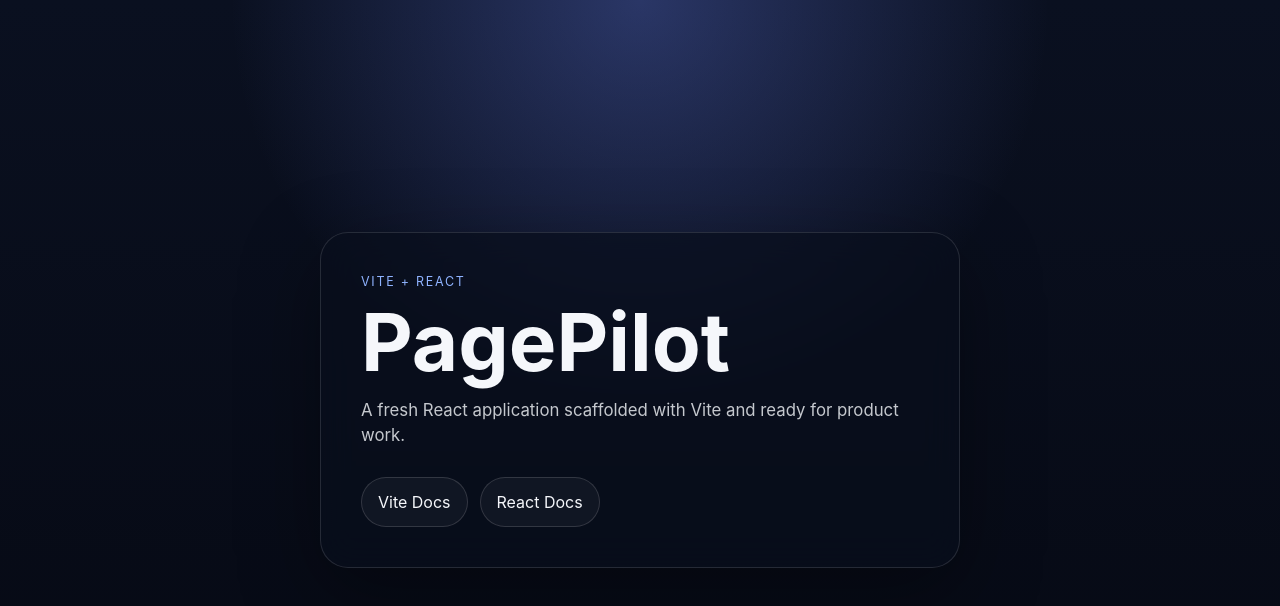
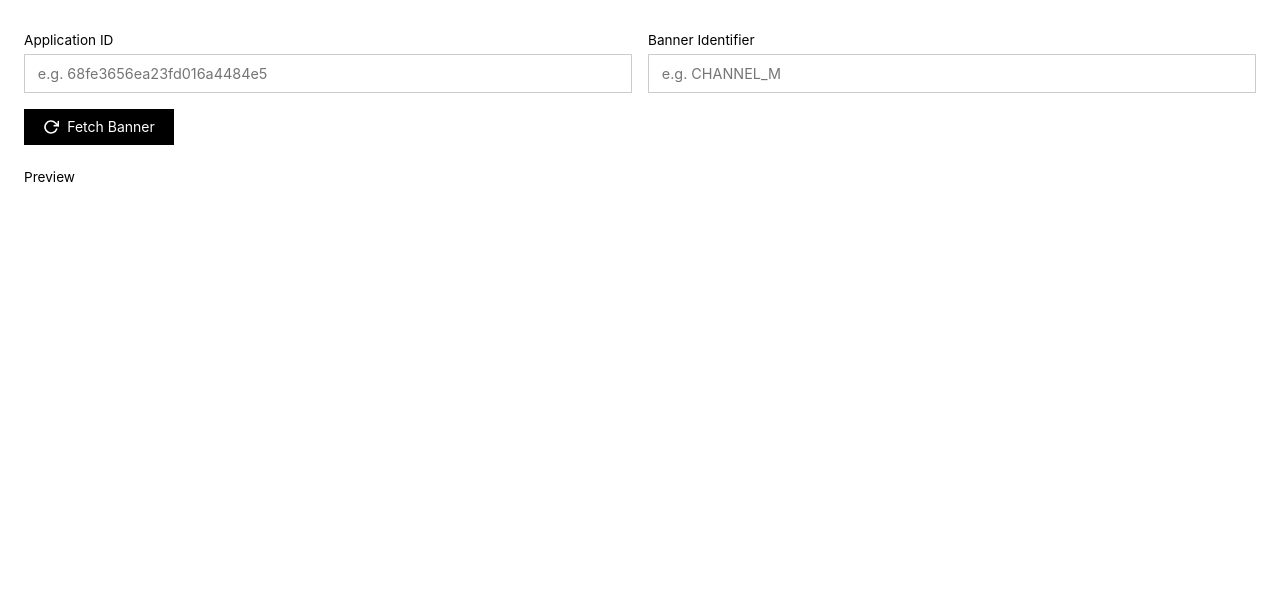
Before and after one commit to FAB-Builder/pagepilot-vanilla-react-app, a React (Vite) app: page / in a window 1280 px wide. Shown: the top 606 px of the page. Built offline with nearby package versions, Linux system fonts and the light colour scheme.

Commit message:
Inital banner fetch logic

```diff
--- a/package.json
+++ b/package.json
@@ -10,6 +10,7 @@
     "deploy": "npm run build"
   },
   "dependencies": {
+    "ahdjs": "^0.0.188",
     "react": "^18.3.1",
     "react-dom": "^18.3.1"
   },
--- a/src/App.jsx
+++ b/src/App.jsx
@@ -1,23 +1,128 @@
+import { useEffect, useRef, useState } from "react";
+import AHDjs from "ahdjs";
+
+const defaultBannerIdentifier = "";
+const defaultApplicationId = "";
+
 function App() {
+  const ahdJSRef = useRef(null);
+  const bannerContainerRef = useRef(null);
+  const [applicationIdInput, setApplicationIdInput] =
+    useState(defaultApplicationId);
+  const [identifierInput, setIdentifierInput] = useState(
+    defaultBannerIdentifier,
+  );
+  const [activeIdentifier, setActiveIdentifier] = useState(
+    defaultBannerIdentifier,
+  );
+
+
+  const createAHDjs = (applicationId) => {
+    ahdJSRef.current = AHDjs(undefined, {
+      applicationId,
+      apiHost: "https://pagepilot.fabbuilder.com",
+      visitorId: "visitor-id",
+      showProgressbar: false,
+    });
+    return ahdJSRef.current;
+  };
+
+  const renderBanner = async (identifier, applicationId) => {
+    const nextIdentifier = identifier.trim();
+    const nextApplicationId = applicationId.trim();
+
+    if (!nextIdentifier) {
+        return;
+    }
+    if (!nextApplicationId) {
+      return;
+    }
+
+    setActiveIdentifier(nextIdentifier);
+
+    const ahdJS = createAHDjs(nextApplicationId);
+    await ahdJS.initializeSiteMap(false);
+
+    await ahdJS.renderAppBanner(nextIdentifier, true);
+  };
+
+  useEffect(() => {
+    void renderBanner(defaultBannerIdentifier, defaultApplicationId);
+  }, []);
+
+  const handleFetchBanner = (event) => {
+    event.preventDefault();
+    void renderBanner(identifierInput, applicationIdInput);
+  };
+
   return (
-    <main className="app-shell">
-      <section className="hero-card">
-        <p className="eyebrow">Vite + React</p>
-        <h1>PagePilot</h1>
-        <p className="lede">
-          A fresh React application scaffolded with Vite and ready for product work.
-        </p>
-        <div className="actions">
-          <a href="https://vitejs.dev" target="_blank" rel="noreferrer">
-            Vite Docs
-          </a>
-          <a href="https://react.dev" target="_blank" rel="noreferrer">
-            React Docs
-          </a>
+    <main className="app">
+      <div className="page-wrapper">
+        <div className="card">
+          <form className="banner-form" onSubmit={handleFetchBanner}>
+            <div className="form-row">
+              <div className="field">
+                <label htmlFor="application-id">Application ID</label>
+                <input
+                  id="application-id"
+                  type="text"
+                  value={applicationIdInput}
+                  onChange={(event) =>
+                    setApplicationIdInput(event.target.value)
+                  }
+                  placeholder="e.g. 68fe3656ea23fd016a4484e5"
+                  autoComplete="off"
+                  spellCheck={false}
+                />
+              </div>
+              <div className="field">
+                <label htmlFor="banner-identifier">Banner Identifier</label>
+                <input
+                  id="banner-identifier"
+                  type="text"
+                  value={identifierInput}
+                  onChange={(event) => setIdentifierInput(event.target.value)}
+                  placeholder="e.g. CHANNEL_M"
+                  autoComplete="off"
+                  spellCheck={false}
+                />
+              </div>
+            </div>
+            <div className="form-footer">
+              <button type="submit" className="fetch-btn">
+                <svg
+                  width="16"
+                  height="16"
+                  viewBox="0 0 24 24"
+                  fill="none"
+                  stroke="currentColor"
+                  strokeWidth="2.5"
+                  strokeLinecap="round"
+                  strokeLinejoin="round"
+                >
+                  <polyline points="23 4 23 10 17 10" />
+                  <path d="M20.49 15a9 9 0 1 1-2.12-9.36L23 10" />
+                </svg>
+                Fetch Banner
+              </button>
+            </div>
+          </form>
         </div>
-      </section>
+
+        <div className="preview-section">
+          <div className="preview-label">
+            <span>Preview</span>
+            {activeIdentifier && (
+              <span className="preview-badge">{activeIdentifier}</span>
+            )}
+          </div>
+          <div className="preview-card">
+            <div id={activeIdentifier} ref={bannerContainerRef} />
+          </div>
+        </div>
+      </div>
     </main>
-  )
+  );
 }
 
-export default App
+export default App;
--- a/src/index.css
+++ b/src/index.css
@@ -1,92 +1,104 @@
-:root {
-  font-family: Inter, system-ui, -apple-system, BlinkMacSystemFont, 'Segoe UI', sans-serif;
-  line-height: 1.5;
-  font-weight: 400;
-  color: #f5f7fb;
-  background:
-    radial-gradient(circle at top, rgba(102, 126, 234, 0.35), transparent 40%),
-    linear-gradient(180deg, #0a1020 0%, #060913 100%);
-  font-synthesis: none;
-  text-rendering: optimizeLegibility;
-  -webkit-font-smoothing: antialiased;
-  -moz-osx-font-smoothing: grayscale;
-}
-
 * {
   box-sizing: border-box;
+  margin: 0;
 }
-
-html,
-body,
-#root {
-  min-height: 100%;
-  margin: 0;
+:root {
+  font-family:
+    Inter,
+    system-ui,
+    -apple-system,
+    BlinkMacSystemFont,
+    "Segoe UI",
+    sans-serif;
 }
 
 body {
-  min-height: 100vh;
+  background: #fff;
 }
 
-a {
-  color: inherit;
-  text-decoration: none;
+.app {
+  min-height: 100vh;
+  background: #fff;
+  padding: 2rem 1.5rem;
 }
 
-.app-shell {
-  min-height: 100vh;
-  display: grid;
-  place-items: center;
-  padding: 24px;
+.page-wrapper {
+  width: 100%;
+  display: flex;
+  flex-direction: column;
+  gap: 1.5rem;
 }
 
-.hero-card {
-  width: min(640px, 100%);
-  padding: 40px;
-  border: 1px solid rgba(255, 255, 255, 0.12);
-  border-radius: 28px;
-  background: rgba(9, 14, 28, 0.72);
-  box-shadow: 0 24px 80px rgba(0, 0, 0, 0.35);
-  backdrop-filter: blur(18px);
+.card {
+  padding: 0;
 }
 
-.eyebrow {
-  margin: 0 0 12px;
-  color: #8fb3ff;
-  letter-spacing: 0.14em;
-  text-transform: uppercase;
-  font-size: 0.78rem;
+.banner-form {
+  display: flex;
+  flex-direction: column;
+  gap: 1rem;
 }
 
-h1 {
-  margin: 0;
-  font-size: clamp(2.8rem, 8vw, 5rem);
-  line-height: 0.95;
+.form-row {
+  display: grid;
+  grid-template-columns: 1fr 1fr;
+  gap: 1rem;
 }
 
-.lede {
-  margin: 18px 0 0;
-  max-width: 52ch;
-  color: rgba(245, 247, 251, 0.8);
-  font-size: 1.05rem;
+@media (max-width: 560px) {
+  .form-row {
+    grid-template-columns: 1fr;
+  }
 }
 
-.actions {
+.field {
   display: flex;
-  gap: 12px;
-  flex-wrap: wrap;
-  margin-top: 28px;
+  flex-direction: column;
+  gap: 0.4rem;
 }
 
-.actions a {
-  padding: 12px 16px;
-  border-radius: 999px;
-  border: 1px solid rgba(255, 255, 255, 0.14);
-  background: rgba(255, 255, 255, 0.04);
-  transition: transform 140ms ease, background 140ms ease, border-color 140ms ease;
+.field label {
+  font-size: 0.85rem;
 }
 
-.actions a:hover {
-  transform: translateY(-1px);
-  background: rgba(255, 255, 255, 0.08);
-  border-color: rgba(255, 255, 255, 0.22);
+.field input {
+  border: 1px solid #ccc;
+  padding: 0.6rem 0.8rem;
+  font: inherit;
+  font-size: 0.9rem;
+  outline: none;
 }
+
+.form-footer {
+  display: flex;
+}
+
+.fetch-btn {
+  display: inline-flex;
+  align-items: center;
+  gap: 0.5rem;
+  border: none;
+  padding: 0.6rem 1.2rem;
+  background: #000;
+  color: #fff;
+  font: inherit;
+  font-size: 0.875rem;
+  cursor: pointer;
+}
+
+.preview-section {
+  display: flex;
+  flex-direction: column;
+  gap: 0.5rem;
+}
+
+.preview-label {
+  font-size: 0.85rem;
+  display: flex;
+  align-items: center;
+  gap: 0.5rem;
+}
+
+.preview-badge {
+  font-size: 0.75rem;
+}
```
Also changed, not shown: 1 other file (tests, documents, lock files or other folders).
